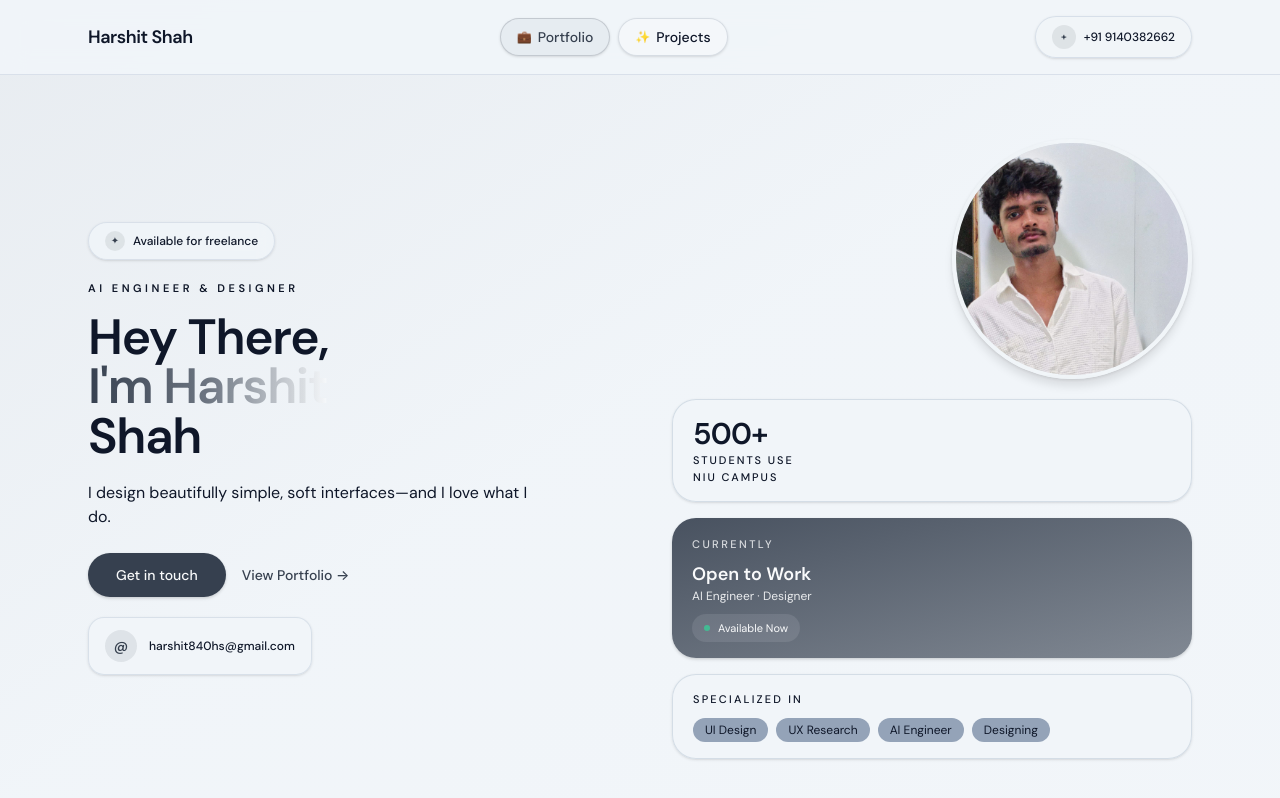
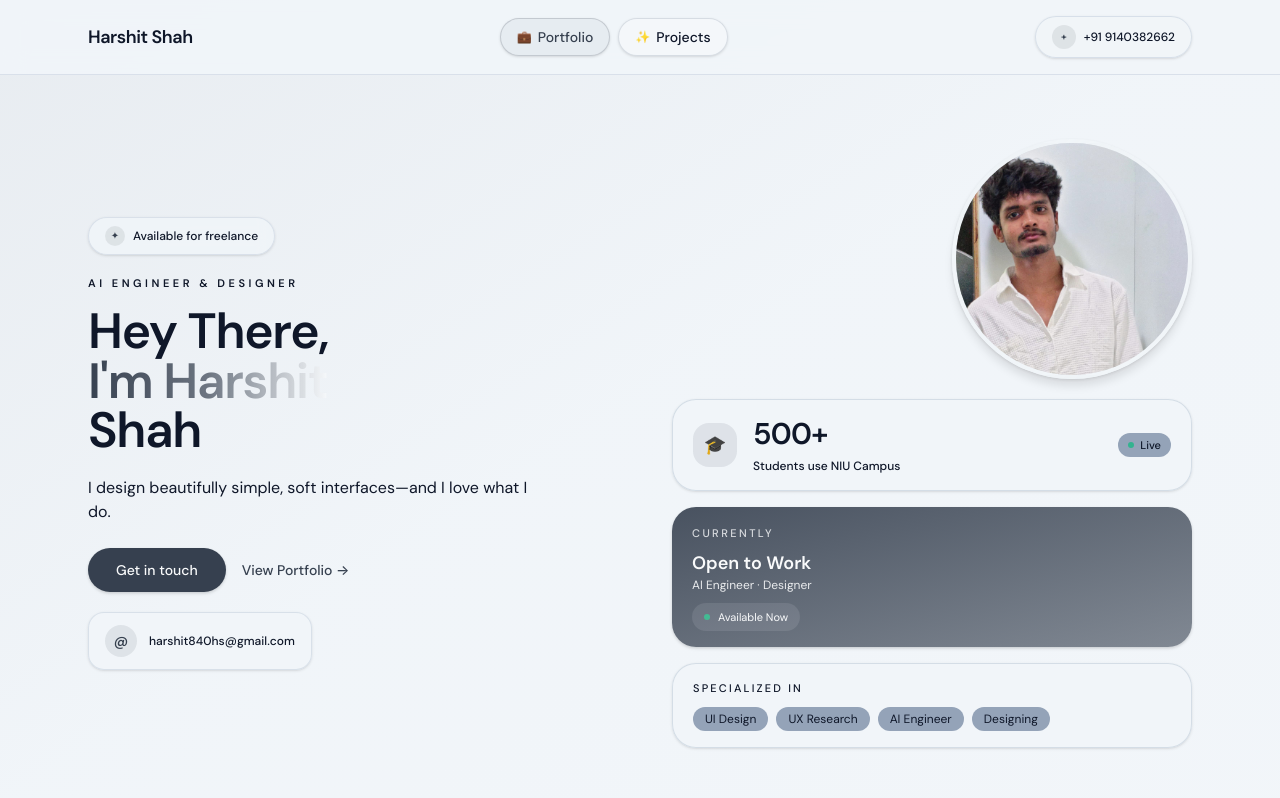
Before and after one commit to Nob1taaaa/remix-of-remix-of-my-cute-portfolio-09, a React (Vite) app: page / in a window 1280 px wide. Built offline with nearby package versions, Linux system fonts and the light colour scheme; the HTML template or start-up script is replaced by a standard one.

Commit message:
Make 500+ students stat card compact
Co-Authored-By: Claude Haiku 5.5 <noreply@anthropic.com>

```diff
--- a/src/pages/Index.tsx
+++ b/src/pages/Index.tsx
@@ -103,15 +103,22 @@ const Index = () => {
           </div>
 
           <div className="grid w-full max-w-md gap-3 sm:gap-4 lg:max-w-none">
-            <div className="flex justify-between rounded-3xl border border-border/70 bg-background/95 px-4 py-3 shadow-sm shadow-primary/10 backdrop-blur-sm transition-transform duration-300 hover:-translate-y-1 hover:shadow-md sm:px-5 sm:py-4">
-              <div>
-                <p className="text-2xl font-semibold tracking-tight sm:text-3xl">500+</p>
-                <p className="text-[10px] font-medium uppercase tracking-[0.18em] text-muted-foreground sm:text-[11px]">
-                  Students use
-                  <br />
-                  NIU Campus
-                </p>
+            <div className="group flex items-center justify-between gap-4 rounded-3xl border border-border/70 bg-background/95 px-5 py-4 shadow-sm shadow-primary/10 backdrop-blur-sm transition-all duration-300 hover:-translate-y-1 hover:shadow-md">
+              <div className="flex items-center gap-4">
+                <span className="flex h-11 w-11 items-center justify-center rounded-2xl bg-primary/10 text-lg transition-transform duration-300 group-hover:rotate-6">
+                  🎓
+                </span>
+                <div>
+                  <p className="text-2xl font-semibold leading-none tracking-tight sm:text-3xl">500+</p>
+                  <p className="mt-1.5 text-[11px] font-medium text-muted-foreground sm:text-xs">
+                    Students use NIU Campus
+                  </p>
+                </div>
               </div>
+              <span className="inline-flex shrink-0 items-center gap-1.5 rounded-full bg-muted px-2.5 py-1 text-[10px] font-medium sm:text-[11px]">
+                <span className="h-1.5 w-1.5 animate-pulse rounded-full bg-emerald-500" />
+                Live
+              </span>
             </div>
 
             <div className="rounded-3xl bg-gradient-to-br from-primary/90 to-primary/60 px-4 py-3 text-xs text-primary-foreground shadow-md shadow-primary/30 transition-transform duration-300 hover:-translate-y-1 hover:shadow-lg sm:px-5 sm:py-4 sm:text-sm">
```
